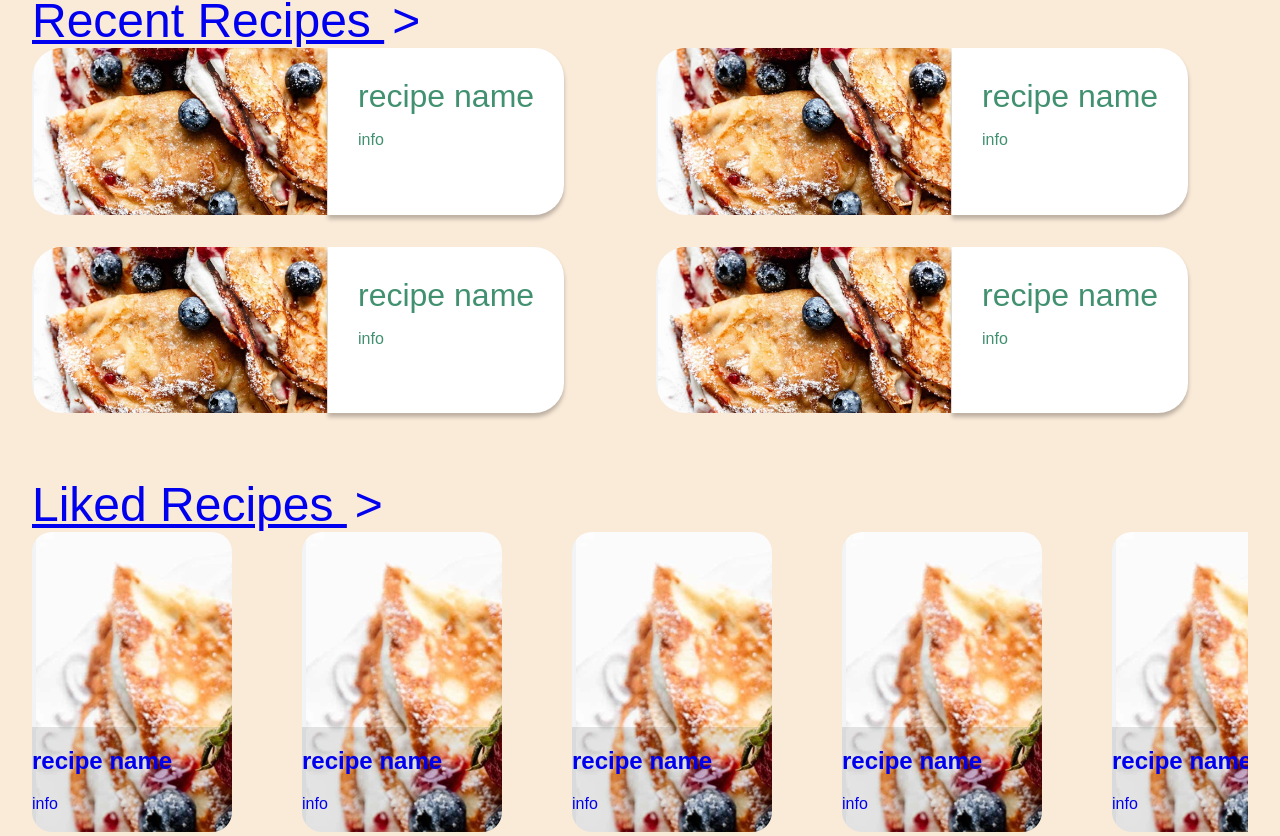
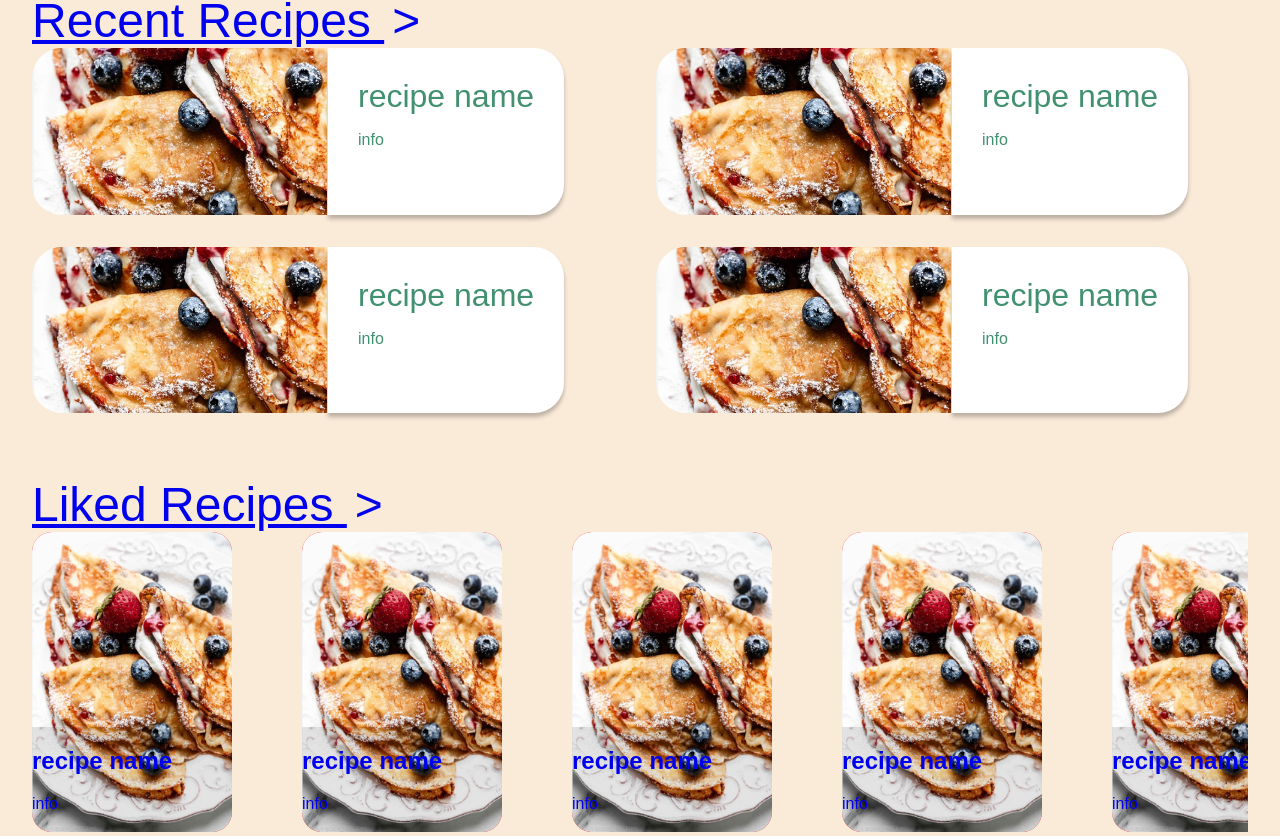
Before and after one commit to Mr-Turtle12/Chop-Chop, a Vue app in the folder frontend/: page / in a window 1280 px wide. Shown: the part 915-1751 px from the top of the page. Built offline with nearby package versions, Linux system fonts and the light colour scheme; a web font is replaced by a local one.

Commit message:
vertical image styling

```diff
--- a/frontend/src/components/RecipeCard.vue
+++ b/frontend/src/components/RecipeCard.vue
@@ -48,6 +48,14 @@ defineProps({
     #{$c}__info {
       height: 50%;
     }
+  }
+
+  #{$c}__image {
+    position: absolute;
+    height: 100%;
+    width: 100%;
+    object-fit: cover;
+    aspect-ratio: 16/9;
   }
 
   #{$c}__info {
```
